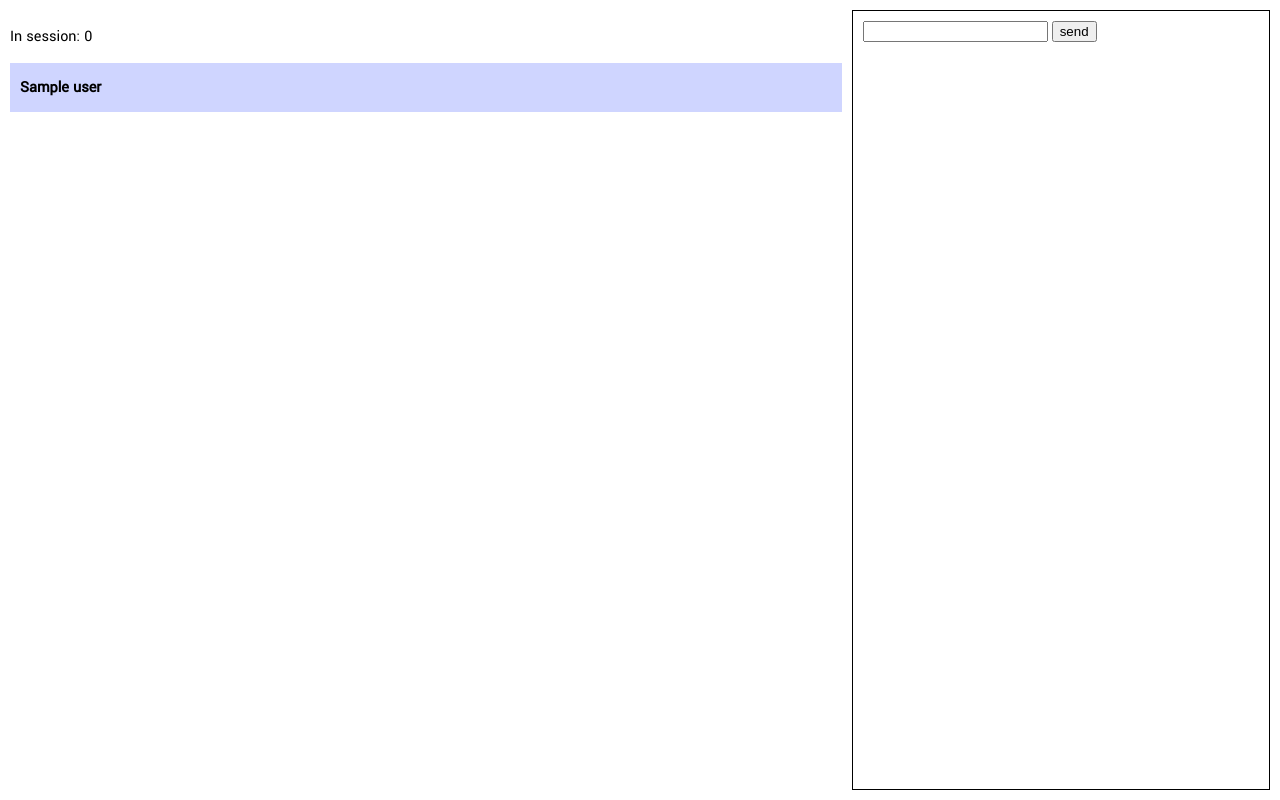
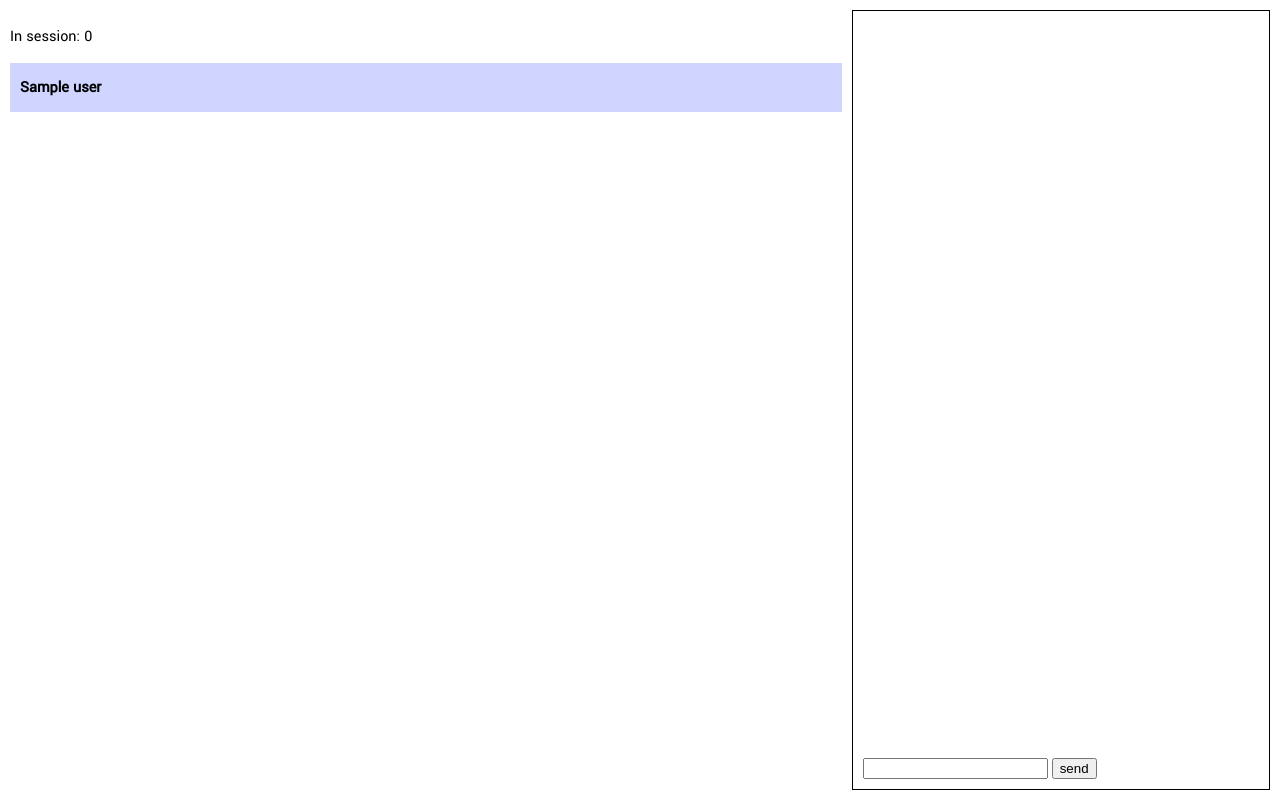
Before and after one commit to PYRiTEmonark/seadrop, a Flask app: template templates/session.html in a window 1280 px wide. Run offline with Flask 2, Linux system fonts and the light colour scheme; the template is opened without the code that fills it: most values are stand-ins (such as "Sample title", 1, 10 or a date in 2020); some libraries are stand-ins or nearby versions.

Commit message:
Improvments to the chat system

```diff
--- a/static/css/main.css
+++ b/static/css/main.css
@@ -27,6 +27,7 @@ body {
     flex: 33%;
     border: solid #000 1px;
     padding: 10px;
+    position: relative;
 }
 
 form p {
@@ -55,3 +56,13 @@ p[id^='file_'] {
     margin: 0px 10px 10px 0px;
     padding: 5px;
 }
+
+#chatcontrol {
+    bottom: 0;
+    position: absolute;
+    padding: 0px 0px 10px 0px;
+}
+
+#chatzone p {
+    margin: 0px;
+}
--- a/templates/base.html
+++ b/templates/base.html
@@ -12,7 +12,7 @@
 </head>
 <body>
     {% block top %}
-    {# Stuff to go at top of body, e.g. js scripts #}
+        {# Stuff to go at top of body, e.g. js scripts #}
     {% endblock %}
     {# TODO: add navbar, etc, here #}
     <div class="content">
--- a/templates/session.html
+++ b/templates/session.html
@@ -19,6 +19,8 @@ Adds (you) after all tagged instances of the username
 {% endblock %}
 
 {% block top %}
+{# TODO: should make some of these methods consistent
+  i.e. some use jquery others use html to handle events #}
 <script>
 
 var maxsize = Math.pow(1024, 3);
@@ -85,6 +87,12 @@ $(document).ready( () => {
     $('#' + msg.uname + '_fileinfo').remove();
   });
 
+  socket.on('recivemsg', msg => {
+    $('#chatzone').append(
+      '<p><span class="usertitle" usr="' + msg.sender + '">' + msg.sender + ' </span>' + $('<div>').text(msg.content).html()
+    );
+  });
+
   $('#sendmsg').click( () => {
     var usermsg = $('#chatmsg').val();
     console.log(usermsg);
@@ -92,10 +100,8 @@ $(document).ready( () => {
     $('#chatmsg').val('');
   });
 
-  socket.on('recivemsg', msg => {
-    $('#chatzone').append(
-      '<p><span class="usertitle" usr="' + msg.sender + '">' + msg.sender + ' </span>' + $('<div>').text(msg.content).html()
-    );
+  $('#chatmsg').keypress( e => {
+    if(e.keyCode==13) { $('#sendmsg').click() }
   });
 
 });
@@ -116,8 +122,10 @@ $(document).ready( () => {
   </div>
   <div class="rhs">
     <div id="chatzone"></div>
-    <input id="chatmsg" type="text">
-    <button id="sendmsg" >send</button>
+    <div id="chatcontrol">
+      <input id="chatmsg" type="text">
+      <button id="sendmsg" >send</button>
+    </div>
   </div>
 </div>
 {% endblock %}
```
